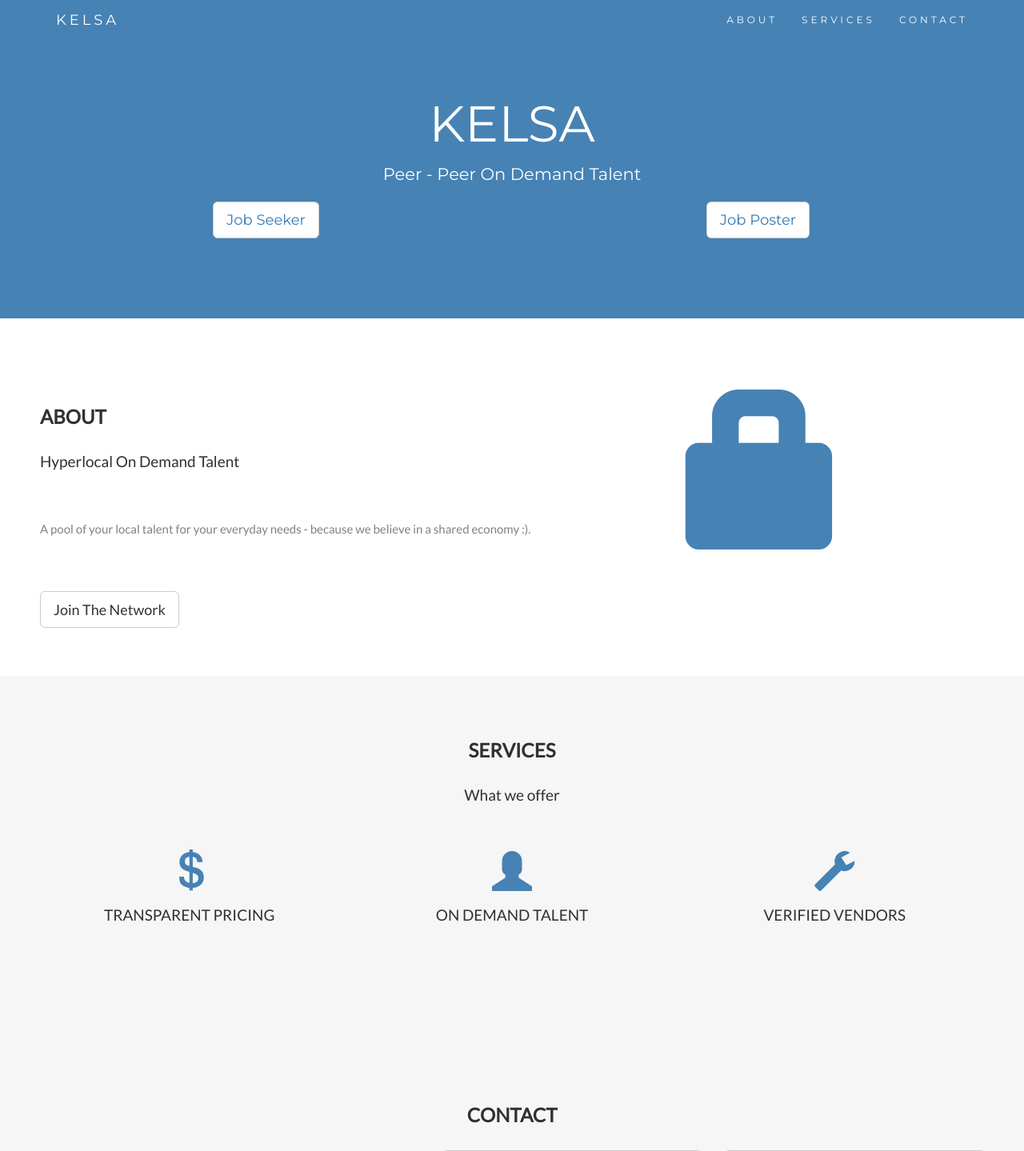
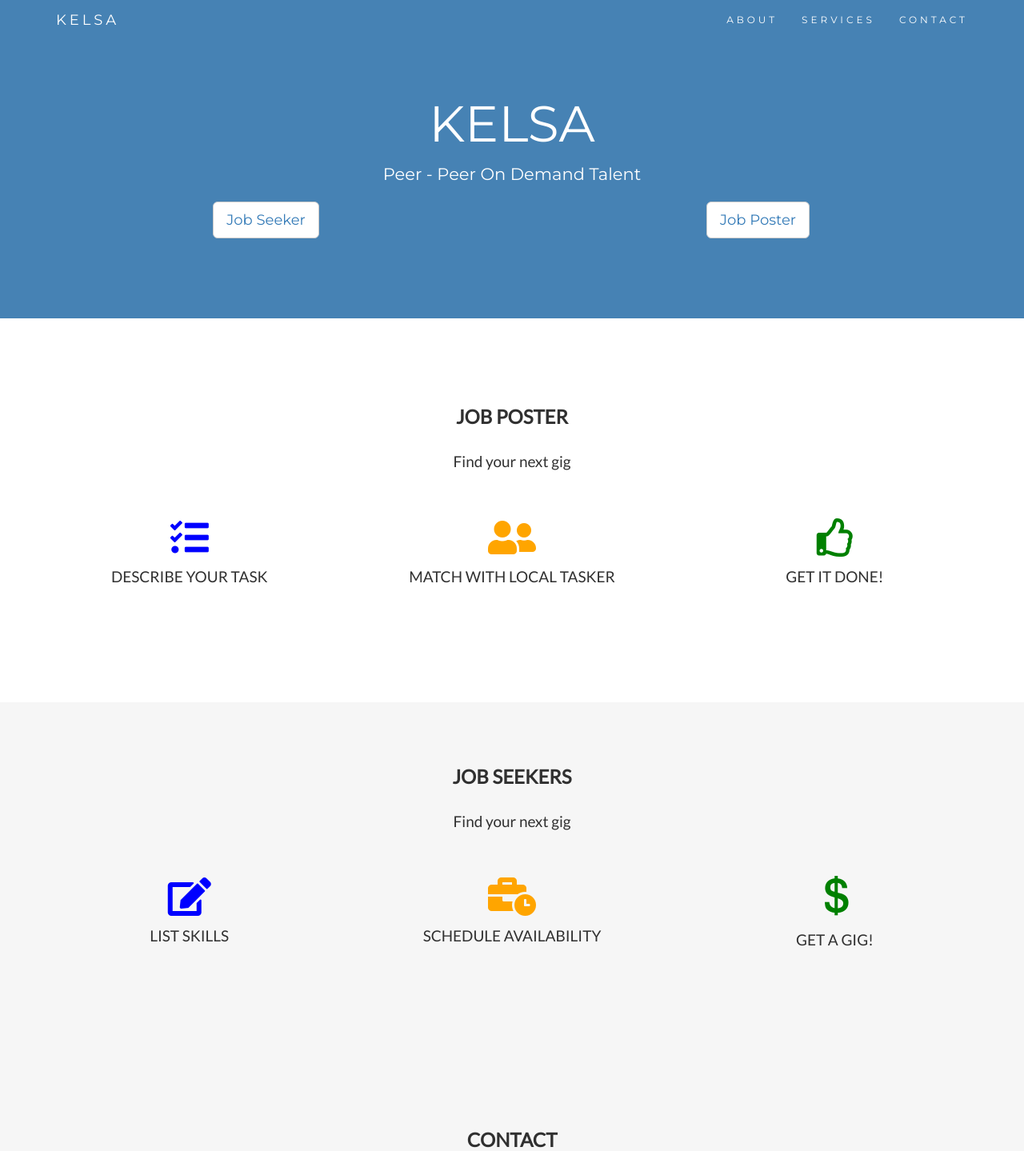
Before and after one commit to ashuthoshgowda/kelsa, a Flask app: page / in a window 1280 px wide. Shown: the top 1439 px of the page at 80% size. Run offline with Flask 2, Linux system fonts and the light colour scheme; some libraries are stand-ins or nearby versions.

Commit message:
greater homepage

```diff
--- a/docusign.py
+++ b/docusign.py
@@ -15,7 +15,7 @@ account_id = '7988731'
 signer_name = 'Aman Yadav'
 signer_email = 'amanyadava@gmail.com'
 # The document you wish to send. Path is relative to the root directory of this repo.
-file_name_path = 'demo_documents/World_Wide_Corp_lorem.pdf'
+file_name_path = 'demo_documents/service_contract.pdf'
 # The url of this web application
 base_url = 'www.the2353.org'
 client_user_id = '123' # Used to indicate that the signer will use an embedded
--- a/templates/base.html
+++ b/templates/base.html
@@ -8,6 +8,7 @@
   <link rel="stylesheet" href="https://maxcdn.bootstrapcdn.com/bootstrap/3.4.0/css/bootstrap.min.css">
   <link href="https://fonts.googleapis.com/css?family=Montserrat" rel="stylesheet" type="text/css">
   <link href="https://fonts.googleapis.com/css?family=Lato" rel="stylesheet" type="text/css">
+  <link rel='stylesheet' href='https://use.fontawesome.com/releases/v5.7.0/css/all.css' integrity='sha384-lZN37f5QGtY3VHgisS14W3ExzMWZxybE1SJSEsQp9S+oqd12jhcu+A56Ebc1zFSJ' crossorigin='anonymous'>
   <script src="https://ajax.googleapis.com/ajax/libs/jquery/3.3.1/jquery.min.js"></script>
   <script src="https://maxcdn.bootstrapcdn.com/bootstrap/3.4.0/js/bootstrap.min.js"></script>
   <style>
--- a/templates/home.html
+++ b/templates/home.html
@@ -18,39 +18,44 @@
   </form>
 </div>
 
-<!-- Container (About Section) -->
-<div id="about" class="container-fluid">
-  <div class="row">
-    <div class="col-sm-8">
-      <h2>ABOUT</h2>
-      <h4>Hyperlocal On Demand Talent</h4><br>
-      <p>A pool of your local talent for your everyday needs - because we believe in a shared economy :).</p><br>
-      <br><button class="btn btn-default btn-lg">Join The Network</button>
-    </div>
-    <div class="col-sm-4">
-      <span class="glyphicon glyphicon-lock logo"></span>
-
-    </div>
-  </div>
-</div>
-
-<!-- Container (Services Section) -->
-<div id="services" class="container-fluid bg-grey text-center">
-  <h2>SERVICES</h2>
-  <h4>What we offer</h4>
+<div id="services" class="container-fluid text-center">
+  <h2>JOB POSTER</h2>
+  <h4>Find your next gig</h4>
   <br>
   <div class="row slideanim">
     <div class="col-sm-4">
-      <span class="glyphicon glyphicon-usd logo-small"></span>
-      <h4>TRANSPARENT PRICING</h4>
+      <i class='fas fa-tasks' style='font-size:48px;color:blue'></i>
+      <h4>DESCRIBE YOUR TASK</h4>
     </div>
     <div class="col-sm-4">
-      <span class="glyphicon glyphicon-user logo-small"></span>
-      <h4>ON DEMAND TALENT</h4>
+      <i class='fas fa-user-friends' style='font-size:48px;color:orange'></i>
+      <h4>MATCH WITH LOCAL TASKER</h4>
     </div>
     <div class="col-sm-4">
-      <span class="glyphicon glyphicon-wrench logo-small"></span>
-      <h4>VERIFIED VENDORS</h4>
+      <i class='far fa-thumbs-up' style='font-size:48px;color:green'></i>
+      <h4>GET IT DONE!</h4>
+    </div>
+  </div>
+  <br><br>
+</div>
+
+
+<div id="services" class="container-fluid bg-grey text-center">
+  <h2>JOB SEEKERS</h2>
+  <h4>Find your next gig</h4>
+  <br>
+  <div class="row slideanim">
+    <div class="col-sm-4">
+      <i class='fas fa-edit' style='font-size:48px;color:blue'></i>
+      <h4>LIST SKILLS</h4>
+    </div>
+    <div class="col-sm-4">
+      <i class='fas fa-business-time' style='font-size:48px;color:orange'></i>
+      <h4>SCHEDULE AVAILABILITY</h4>
+    </div>
+    <div class="col-sm-4">
+      <span class="glyphicon glyphicon-usd logo-small" style='font-size:48px;color:green'></span>
+      <h4>GET A GIG!</h4>
     </div>
   </div>
   <br><br>
```
Also changed, not shown: 1 other file.
